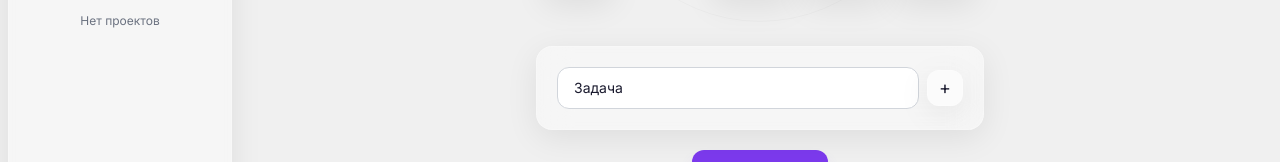
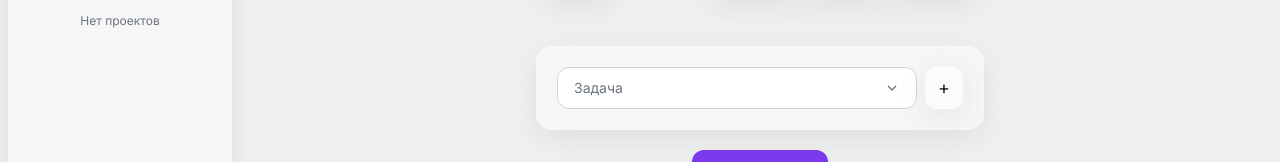
Before and after one commit to AcuraJames/tomatodo, a Vue app: page /timer in a window 1280 px wide. Shown: the part 412-574 px from the top of the page. Built offline with nearby package versions, Linux system fonts and the light colour scheme.

Commit message:
fix: align + button, tags inside select, remove dash notation

```diff
--- a/src/views/TimerView.vue
+++ b/src/views/TimerView.vue
@@ -337,34 +337,42 @@ onUnmounted(() => {
 
       <!-- Task selector -->
       <GlassCard v-if="timer.status === 'idle'" padding="p-5" class="mt-4 w-full max-w-md relative">
-        <div class="flex items-center gap-2">
-          <div class="relative flex-1">
+        <div class="flex gap-2">
+          <div class="relative flex-1 h-[42px]">
+            <div
+              class="absolute inset-0 flex items-center px-4 rounded-xl pointer-events-none"
+              :style="getSelectStyle()"
+            >
+              <span class="text-sm truncate" :class="selectedTask ? '' : 'text-text-secondary'">
+                {{ selectedTask ? selectedTask.title : 'Задача' }}
+              </span>
+              <div class="flex items-center gap-1 ml-auto pl-2">
+                <Tag
+                  v-if="selectedTask && getProjectName(selectedTask.projectId)"
+                  :text="getProjectName(selectedTask.projectId)!"
+                  :color="getProjectColor(selectedTask.projectId) || '#6b7280'"
+                />
+                <Tag
+                  v-if="selectedTask && selectedTask.dueDate"
+                  :text="formatDate(selectedTask.dueDate)"
+                  :color="getDateTagColor(selectedTask.dueDate) || '#6b7280'"
+                />
+              </div>
+              <svg class="w-4 h-4 ml-2 text-text-secondary flex-shrink-0" viewBox="0 0 24 24" fill="none" stroke="currentColor" stroke-width="2"><path d="M6 9l6 6 6-6"/></svg>
+            </div>
             <select
-              class="w-full px-4 py-2.5 text-sm outline-none focus:ring-2 focus:ring-accent/50 rounded-xl appearance-none cursor-pointer"
-              :style="getSelectStyle()"
+              class="absolute inset-0 w-full opacity-0 cursor-pointer text-sm focus:outline-none"
               :value="timer.activeTaskId || ''"
               @change="timer.setActiveTask(($event.target as HTMLSelectElement).value || null)"
             >
               <option value="">Задача</option>
               <option v-for="t in activeTasksList" :key="t.id" :value="t.id">
-                {{ t.title }}{{ getProjectName(t.projectId) ? ' — ' + getProjectName(t.projectId) : '' }}
+                {{ t.title }}
               </option>
             </select>
-            <div v-if="selectedTask" class="flex items-center gap-1.5 mt-1.5">
-              <Tag
-                v-if="getProjectName(selectedTask.projectId)"
-                :text="getProjectName(selectedTask.projectId)!"
-                :color="getProjectColor(selectedTask.projectId) || '#6b7280'"
-              />
-              <Tag
-                v-if="selectedTask.dueDate"
-                :text="formatDate(selectedTask.dueDate)"
-                :color="getDateTagColor(selectedTask.dueDate) || '#6b7280'"
-              />
-            </div>
           </div>
           <button
-            class="w-9 h-9 flex items-center justify-center rounded-xl glass hover:bg-white/30 dark:hover:bg-white/10 transition-all shrink-0 cursor-pointer text-lg leading-none"
+            class="px-3 py-2.5 flex items-center justify-center rounded-xl glass hover:bg-white/30 dark:hover:bg-white/10 transition-all shrink-0 cursor-pointer text-lg leading-none"
             @click="showNewTaskForm = true"
             title="Новая задача"
           >
```
